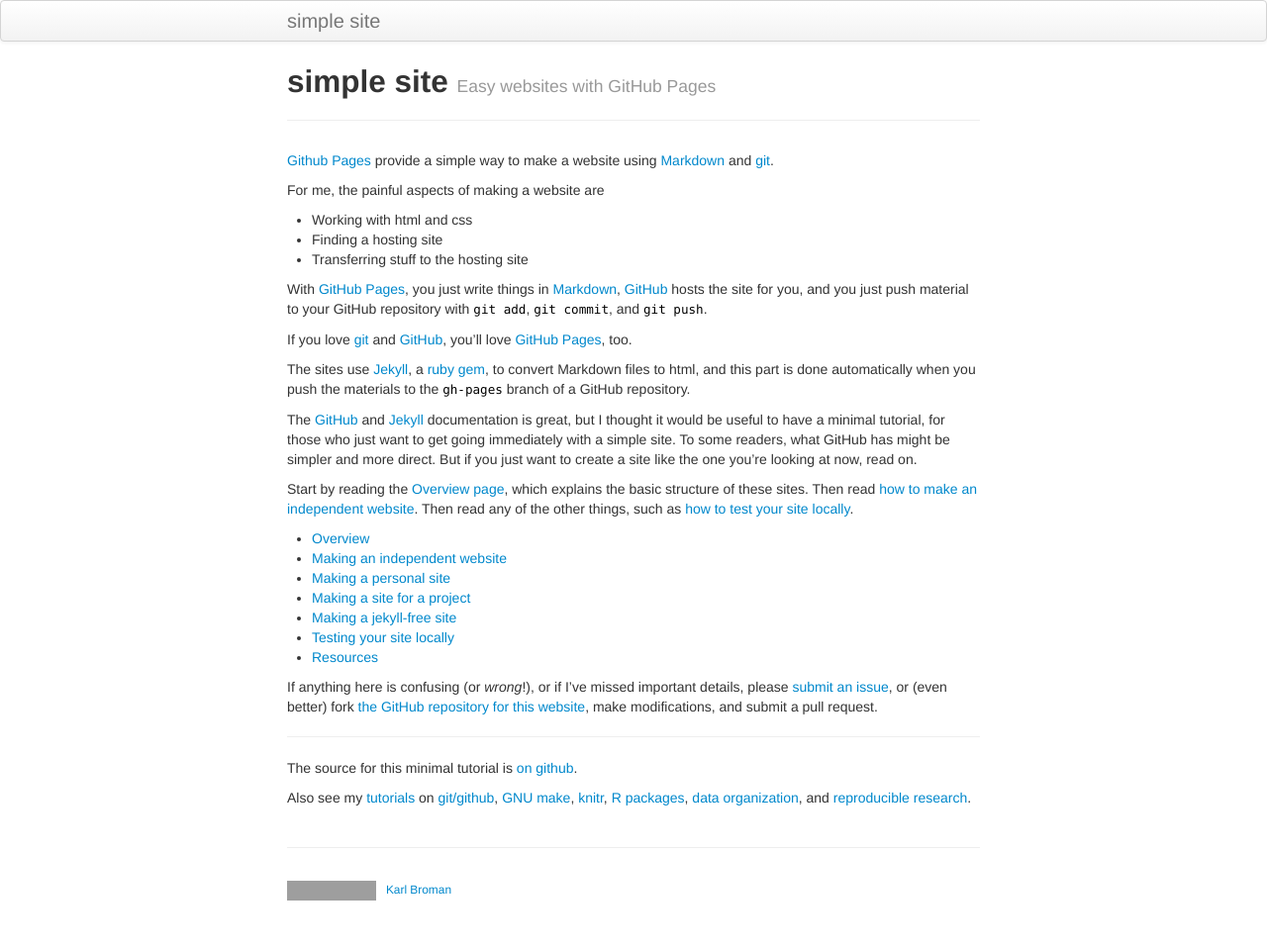
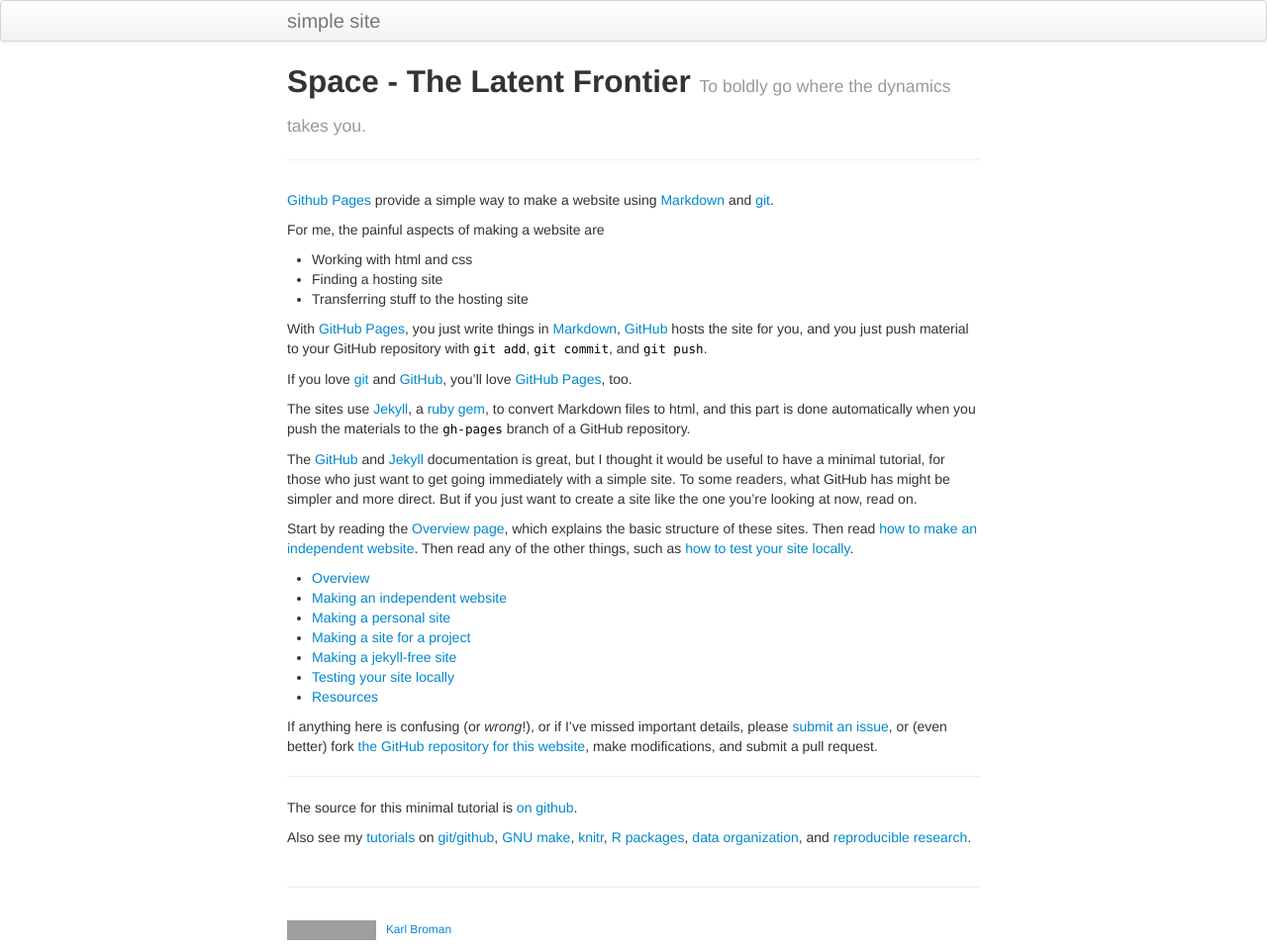
Before and after one commit to skt9/skt9.github.io, a Jekyll site: the page built from index.md, in a window 1280 px wide. Shown: the whole page at 99% size. Built offline with Jekyll 4.4.1, drawn with Linux system fonts in a browser that asks for light colours; before the commit the page ends 920 px from its top, so only the background shows below that; grey boxes are pictures that could not be loaded.

Commit message:
Update index.md

```diff
--- a/index.md
+++ b/index.md
@@ -1,7 +1,7 @@
 ---
 layout: page
-title: simple site
-tagline: Easy websites with GitHub Pages
+title: Space - The Latent Frontier
+tagline: To boldly go where the dynamics takes you.
 description: Minimal tutorial on making a simple website with GitHub Pages
 ---
 
```
